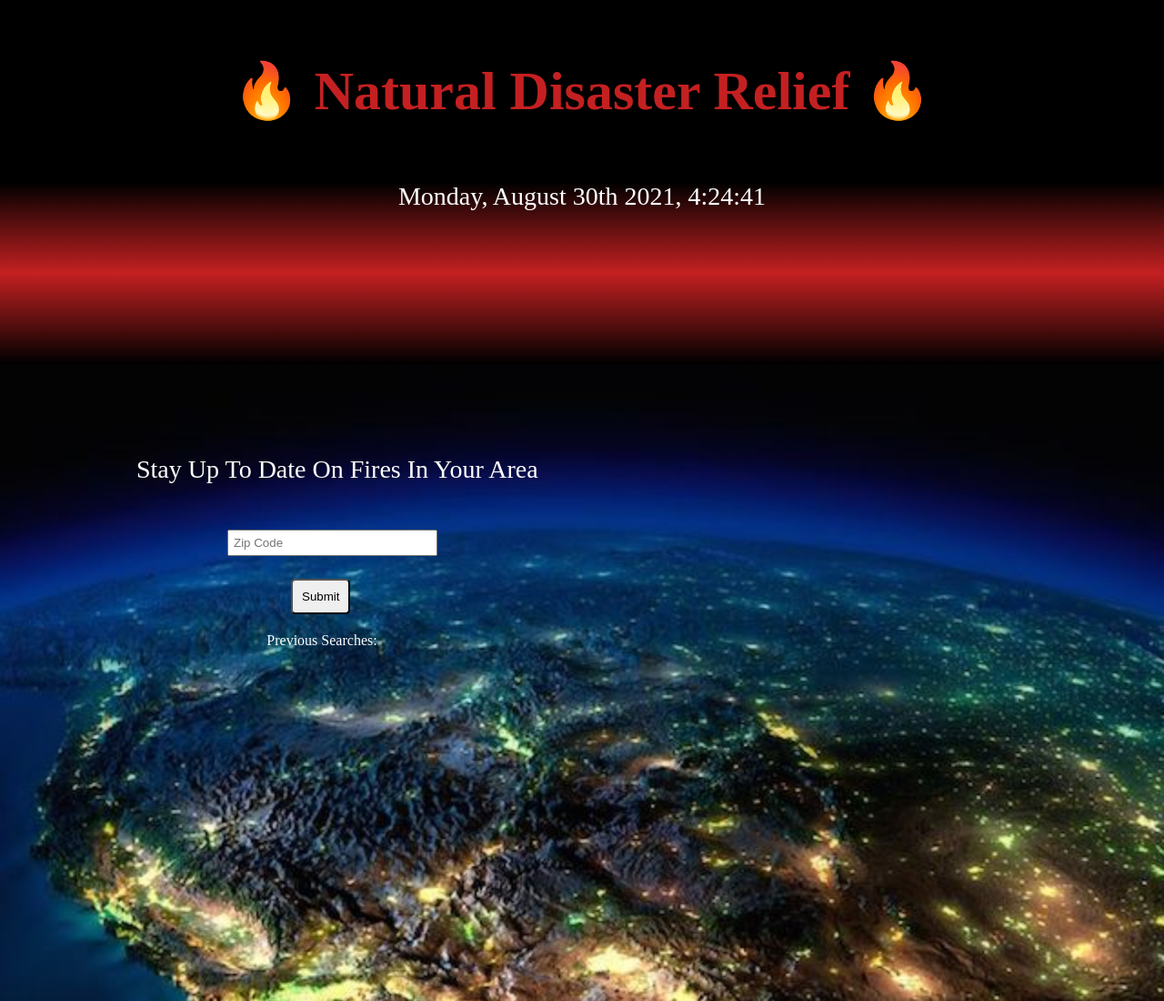
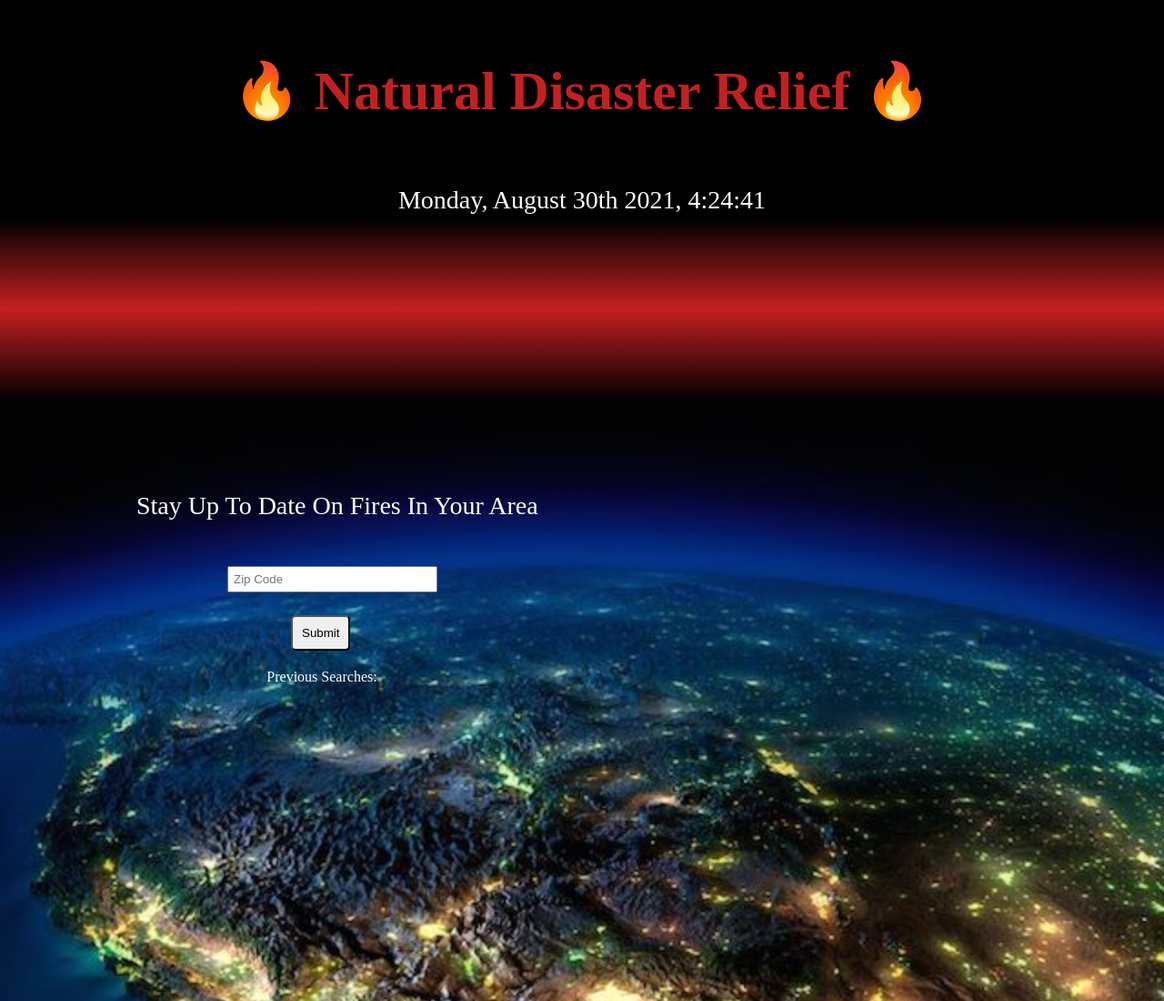
Before and after one commit to lyndseyjw/natural-disaster-relief, a plain HTML site: page index.html in a window 1280 px wide. Shown: the top 1100 px of the page at 91% size. Drawn offline with nearby package versions, Linux system fonts and the light colour scheme.

Commit message:
fixed get local storage function, gave timer some extra room

```diff
--- a/assets/css/style.css
+++ b/assets/css/style.css
@@ -7,7 +7,7 @@
 
 header {
 
-    height: 200px;
+    height: 240px;
     background-color: black;
 }
 
@@ -16,13 +16,13 @@ h1 {
     font-size: 60px;
     line-height: 200px;
     text-align: center;
-    /* margin-left: 100px; */
     color: rgb(196, 32, 33);
 }
 
 .timer {
 
     text-align: center;
+    line-height: 40px;
 }
 
 .colorGradient1 {
--- a/assets/js/script.js
+++ b/assets/js/script.js
@@ -145,10 +145,8 @@ function displayZips() {
         for (var i = 0; i < savedZips.length; i++) {
 
             var listItem = $("<li>");
-            listItem.text(savedZips.slice(-1).pop());
+            listItem.text(savedZips[i]);
             listItem.attr("style", "margin:0 auto;");
-            // button.attr("style", "margin-right:20px;");
-            // button.attr("style", "background-color:rgb(219, 84, 97); color:rgb(241, 237, 238)");
             savedZipList.append(listItem);
         }
     }
```
Also changed, not shown: index.html (+1 -0 lines).
